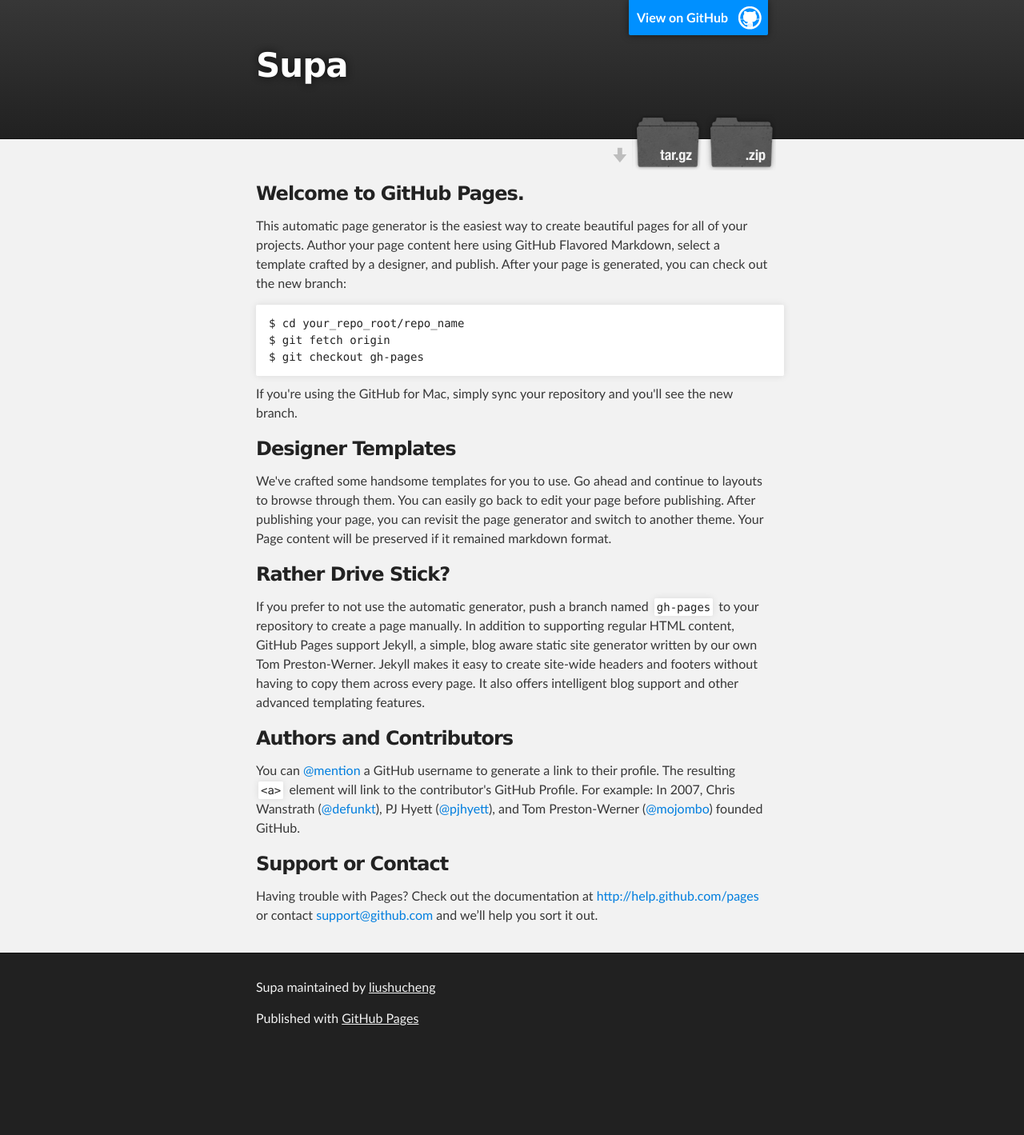
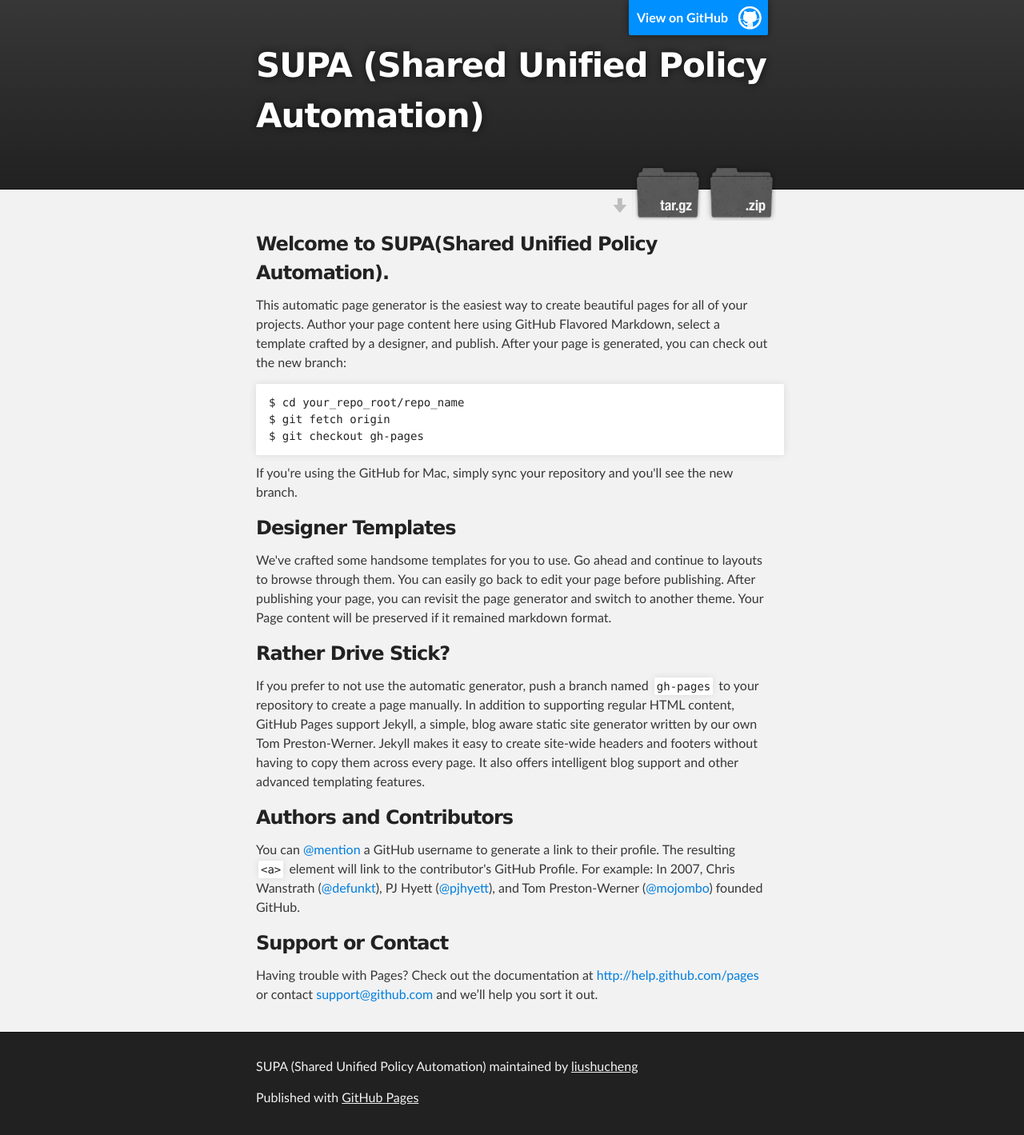
Before and after one commit to liushucheng/SUPA, a plain HTML site: page index.html in a window 1280 px wide. Shown: the whole page at 80% size. Before the commit the page ends 1320 px from the top, so only its background shows below. Drawn offline with Linux system fonts and the light colour scheme.

```diff
--- a/index.html
+++ b/index.html
@@ -4,11 +4,11 @@
   <head>
     <meta charset='utf-8'>
     <meta http-equiv="X-UA-Compatible" content="chrome=1">
-    <meta name="description" content="Supa : ">
+    <meta name="description" content="SUPA (Shared Unified Policy Automation) : ">
 
     <link rel="stylesheet" type="text/css" media="screen" href="stylesheets/stylesheet.css">
 
-    <title>Supa</title>
+    <title>SUPA (Shared Unified Policy Automation)</title>
   </head>
 
   <body>
@@ -18,7 +18,7 @@
         <header class="inner">
           <a id="forkme_banner" href="https://github.com/liushucheng/SUPA">View on GitHub</a>
 
-          <h1 id="project_title">Supa</h1>
+          <h1 id="project_title">SUPA (Shared Unified Policy Automation)</h1>
           <h2 id="project_tagline"></h2>
 
             <section id="downloads">
@@ -32,7 +32,7 @@
     <div id="main_content_wrap" class="outer">
       <section id="main_content" class="inner">
         <h3>
-<a name="welcome-to-github-pages" class="anchor" href="#welcome-to-github-pages"><span class="octicon octicon-link"></span></a>Welcome to GitHub Pages.</h3>
+<a name="welcome-to-supashared-unified-policy-automation" class="anchor" href="#welcome-to-supashared-unified-policy-automation"><span class="octicon octicon-link"></span></a>Welcome to SUPA(Shared Unified Policy Automation).</h3>
 
 <p>This automatic page generator is the easiest way to create beautiful pages for all of your projects. Author your page content here using GitHub Flavored Markdown, select a template crafted by a designer, and publish. After your page is generated, you can check out the new branch:</p>
 
@@ -68,7 +68,7 @@ $ git checkout gh-pages
     <!-- FOOTER  -->
     <div id="footer_wrap" class="outer">
       <footer class="inner">
-        <p class="copyright">Supa maintained by <a href="https://github.com/liushucheng">liushucheng</a></p>
+        <p class="copyright">SUPA (Shared Unified Policy Automation) maintained by <a href="https://github.com/liushucheng">liushucheng</a></p>
         <p>Published with <a href="http://pages.github.com">GitHub Pages</a></p>
       </footer>
     </div>
```
Also changed, not shown: params.json (+1 -1 lines).
